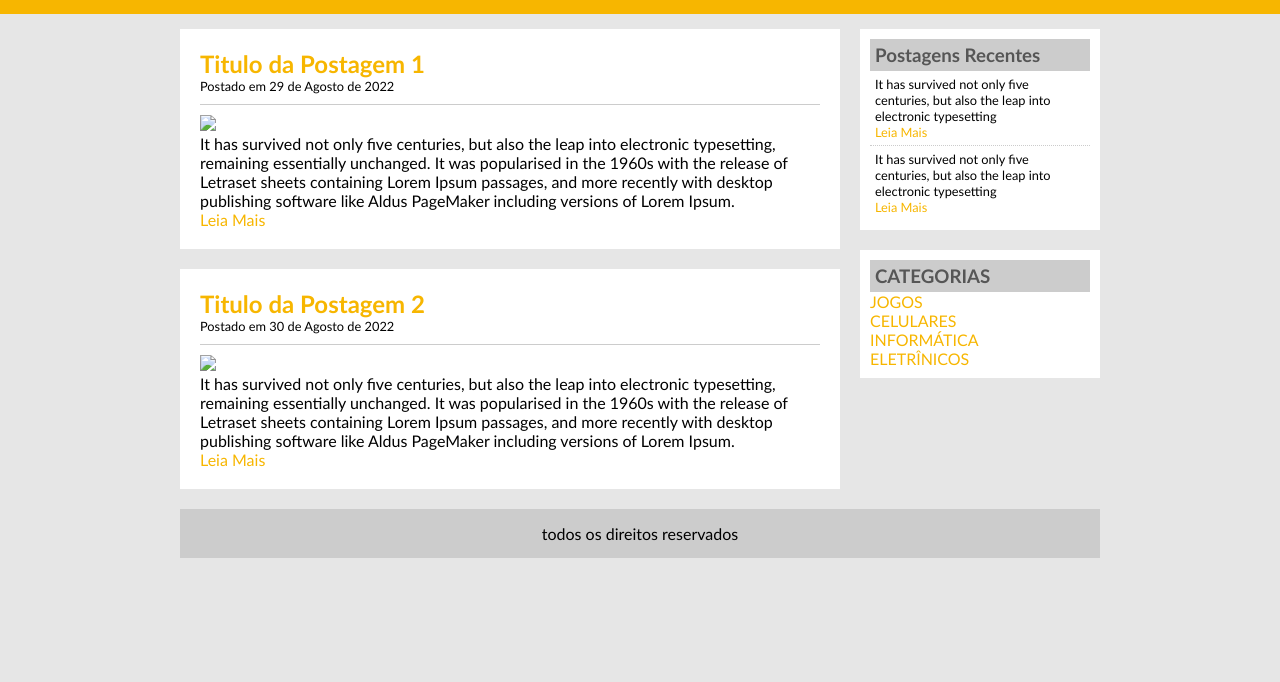
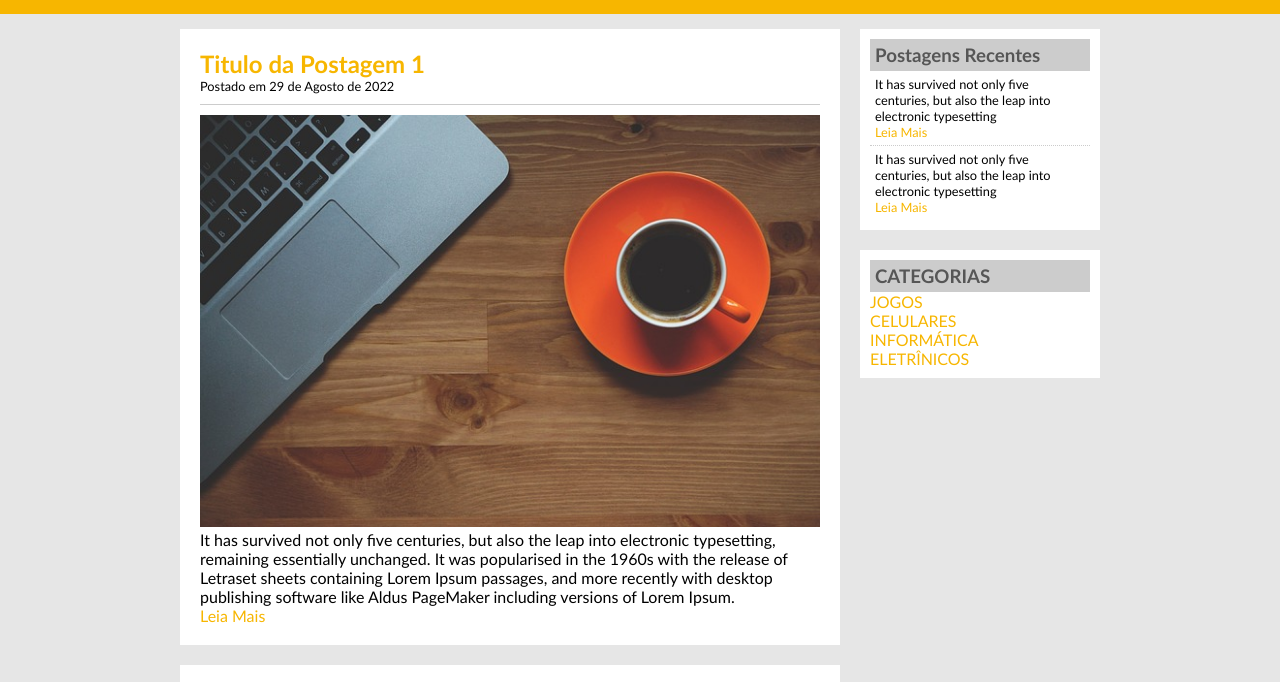
Before and after one commit to FWalterDias/TecBlog, a plain HTML site: page TecBlogindex.html in a window 1280 px wide. Shown: the part 114-796 px from the top of the page. Drawn offline with Linux system fonts and the light colour scheme.

Commit message:
Update TecBlogindex.html
editando a localização da imagem para "./"

```diff
--- a/TecBlogindex.html
+++ b/TecBlogindex.html
@@ -30,7 +30,7 @@
         <div class="postagens">
             <h2>Titulo da Postagem 1</h2>
             <span class="data-postagem">Postado em 29 de Agosto de 2022</span>
-            <img src="imagens/imagem1.jpg" width="620px">
+            <img src="./imagem1.jpg" width="620px">
             <p>
                It has survived not only five centuries, but also the leap into electronic typesetting, remaining essentially unchanged. It was popularised in the 1960s with the release of Letraset sheets containing Lorem Ipsum passages, and more recently with desktop publishing software like Aldus PageMaker including versions of Lorem Ipsum.
             </p>
@@ -42,7 +42,7 @@
         <div class="postagens">
             <h2>Titulo da Postagem 2</h2>
             <span class="data-postagem">Postado em 30 de Agosto de 2022</span>
-            <img src="imagens/imagem2.jpg" width="620px">
+            <img src="./imagem2.jpg" width="620px">
             <p>
                It has survived not only five centuries, but also the leap into electronic typesetting, remaining essentially unchanged. It was popularised in the 1960s with the release of Letraset sheets containing Lorem Ipsum passages, and more recently with desktop publishing software like Aldus PageMaker including versions of Lorem Ipsum.
             </p>
```
